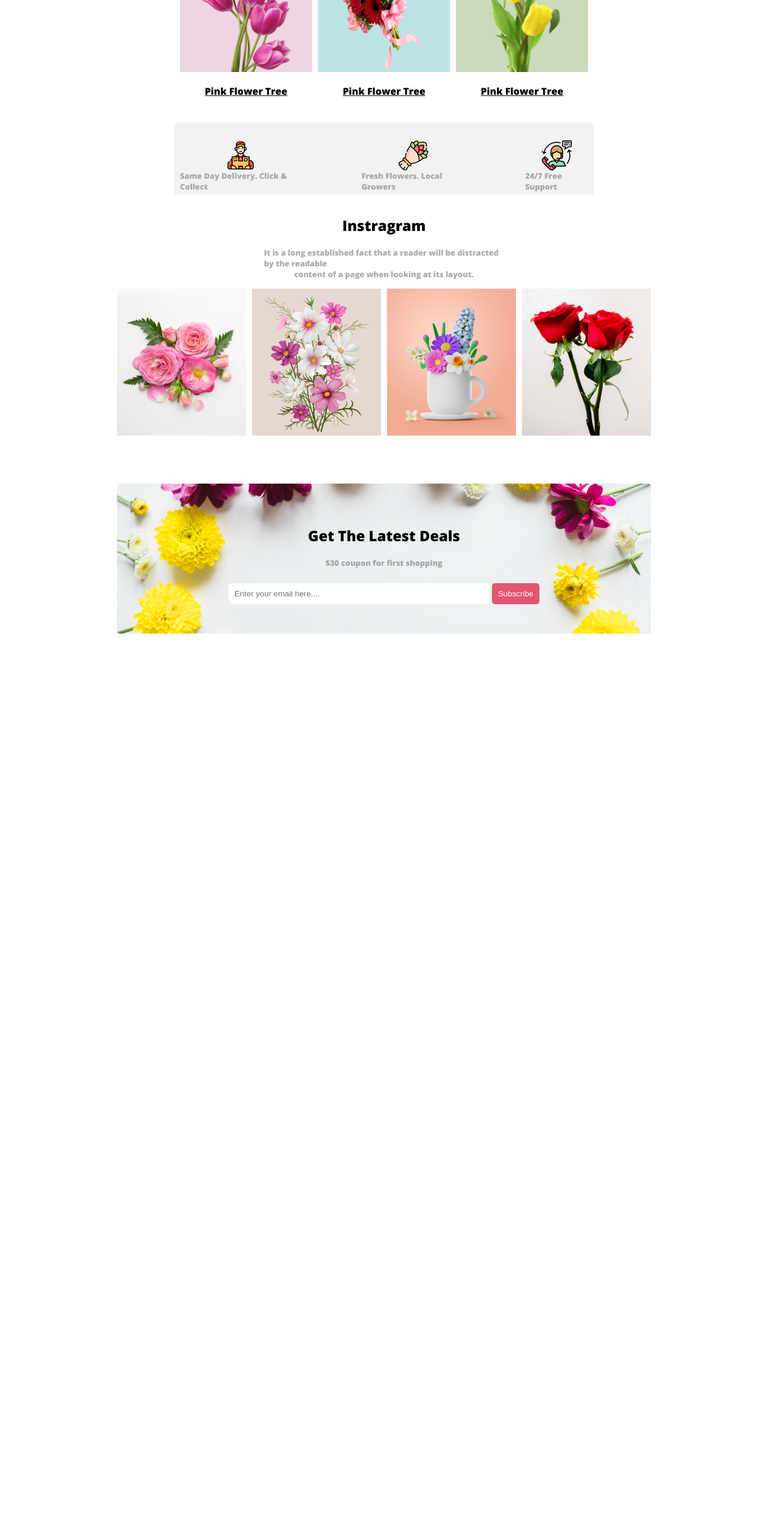
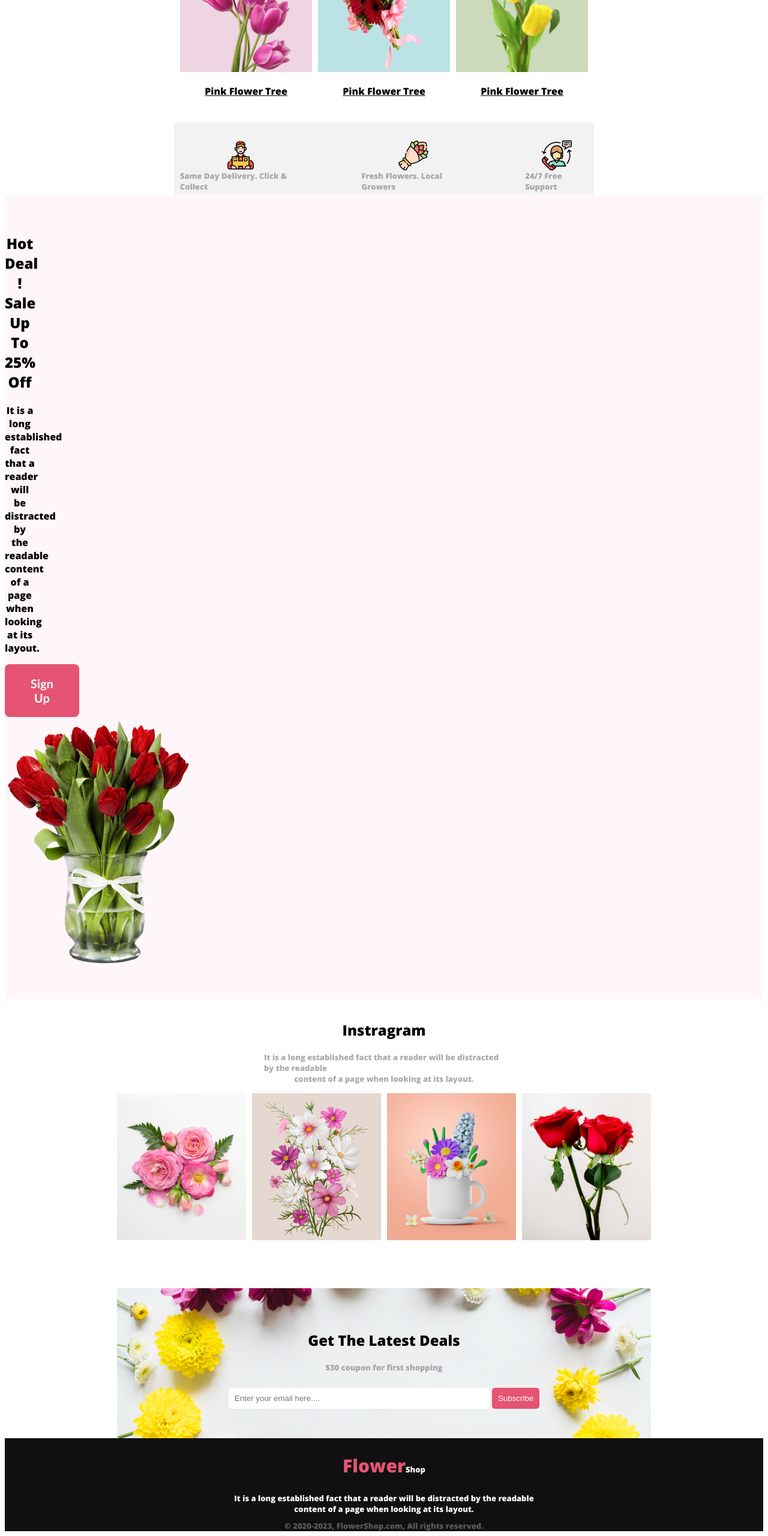
Before and after one commit to sakhawat-12/flower-shop-assignment, a plain HTML site: page index.html in a window 1280 px wide. Shown: the part 1122-3682 px from the top of the page at 60% size. Before the commit the page ends 2186 px from the top, so only its background shows below. Drawn offline with nearby package versions, Linux system fonts and the light colour scheme.

Commit message:
created the index.html file

```diff
--- a/index.html
+++ b/index.html
@@ -84,6 +84,20 @@
     </div>
   </div>
 </section>
+<section class="deal" id="">
+  <div class="container">
+    <div class="deal-content">
+      <h2 class="section-title">Hot Deal ! Sale Up To 25% Off</h2>
+      <p class="section-paragraph">It is a long established fact that a reader will be distracted by the
+        readable content of a page when looking at its layout.</p>
+      <button class="btn-primary">Sign Up</button>
+    </div>
+    <div>
+      <img src="images/pngwing 8.png" alt="" class="deal-img">
+    </div>
+
+  </div>
+</section>
 <section class="social">
   <div class="top">
     <h1>Instragram</h1>
@@ -123,6 +137,19 @@
 </section>
 
  </main>
+ <section class="footer">
+  <h1>Flower<span>Shop</span></h1>
+  <span>
+    It is a long established fact that a reader will be distracted by the readable
+  </span>
+  <span>
+    content of a page when looking at its layout.
+  </span>
+
+  <span class="copyright">
+    &copy; 2020-2023, FlowerShop.com, All rights reserved.
+  </span>
+</section>
 
 
 
--- a/styles/design.css
+++ b/styles/design.css
@@ -215,6 +215,19 @@ body{
   font-size: 13px;
   color: rgba(128, 128, 128, 0.662);
 }
+.deal {
+  display: flex;
+  justify-content: space-between;
+  align-items: center;
+  padding:45px 0px;
+  border-radius: 8px;
+  background: rgba(229, 84, 115, 0.05);
+}
+
+.deal-content {
+  width: 50px;
+  text-align: center;
+}
 
 /* Customer service Section End */
 
@@ -310,37 +323,27 @@ body{
 
 /* Footer Section Start */
 
-.footer {
-  display: flex;
+.footer{
+display: flex;
   flex-direction: column;
   align-items: center;
   width: 100%;
   height: 40%;
-  position: absolute;
+
   top: 130%;
   bottom: 0;
   left: 0;
   background-color: #111010;
 }
-
 .footer h1 {
   color: #E55473;
   font-size: 30px;
 }
-
-.footer h1 span {
-  color: white;
-  font-size: 30px;
-}
-
 .footer span {
   color: #ffffff;
   font-size: 13px;
 }
-
 .footer .copyright {
   color: rgba(128, 128, 128, 0.662);
   margin-top: 10px;
 }
-
-/* Footer Section End */
```
